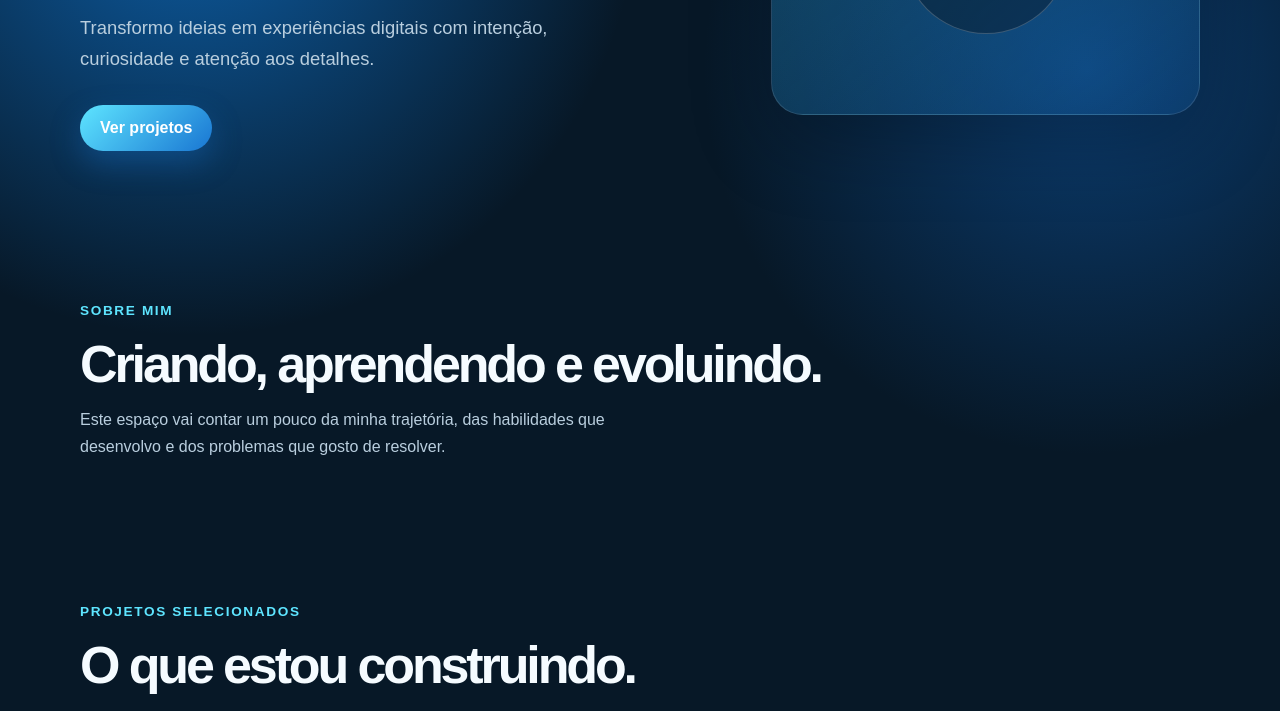
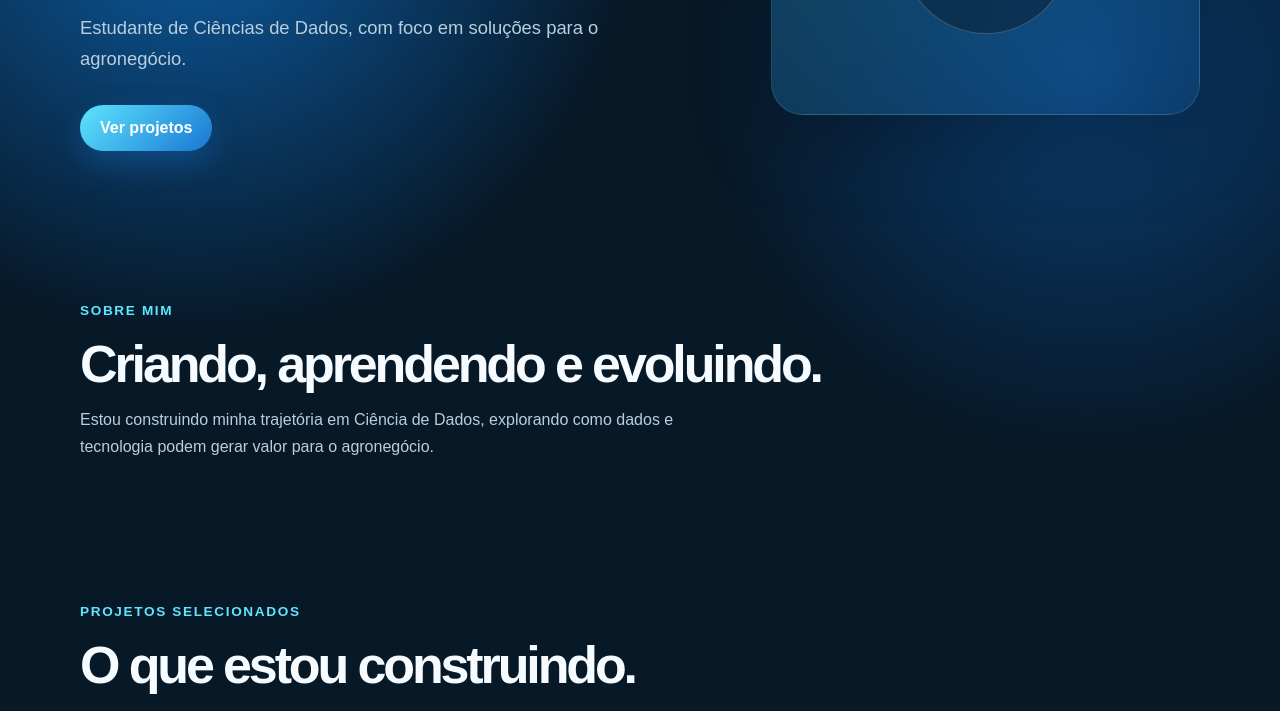
Before and after one commit to Yasmim-C/portfolio, a plain HTML site: page index.html in a window 1280 px wide. Shown: the part 386-1097 px from the top of the page. Drawn offline with Linux system fonts and the light colour scheme.

Commit message:
Atualiza apresentacao profissional

```diff
--- a/index.html
+++ b/index.html
@@ -18,7 +18,7 @@
           <div>
             <p class="eyebrow">Portfólio pessoal</p>
             <h1>Oi, eu sou <em>Yasmim.</em></h1>
-            <p class="hero-copy">Transformo ideias em experiências digitais com intenção, curiosidade e atenção aos detalhes.</p>
+            <p class="hero-copy">Estudante de Ciências de Dados, com foco em soluções para o agronegócio.</p>
             <a class="button" href="#projetos">Ver projetos</a>
           </div>
           <div class="portrait" aria-label="Espaço reservado para foto de Yasmim"><div>Y</div></div>
@@ -26,7 +26,7 @@
         <section id="sobre">
           <p class="eyebrow">Sobre mim</p>
           <h2 class="section-title">Criando, aprendendo e evoluindo.</h2>
-          <p class="section-intro">Este espaço vai contar um pouco da minha trajetória, das habilidades que desenvolvo e dos problemas que gosto de resolver.</p>
+          <p class="section-intro">Estou construindo minha trajetória em Ciência de Dados, explorando como dados e tecnologia podem gerar valor para o agronegócio.</p>
         </section>
         <section id="projetos">
           <p class="eyebrow">Projetos selecionados</p>
```
